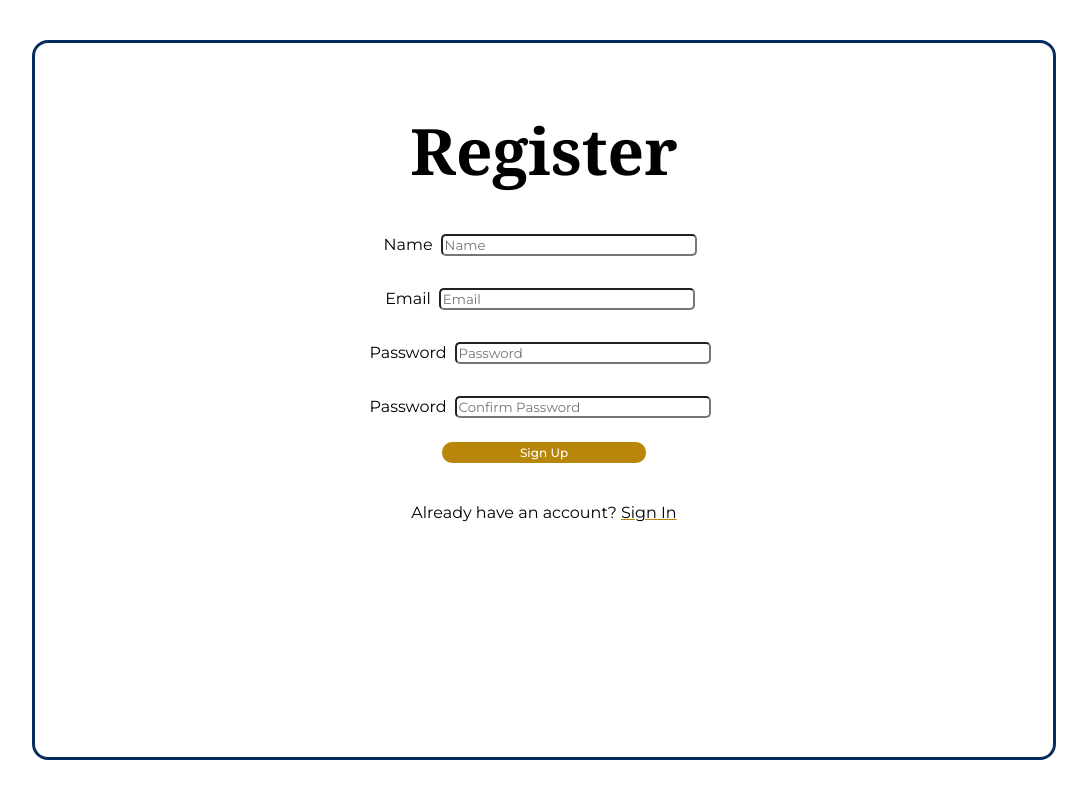
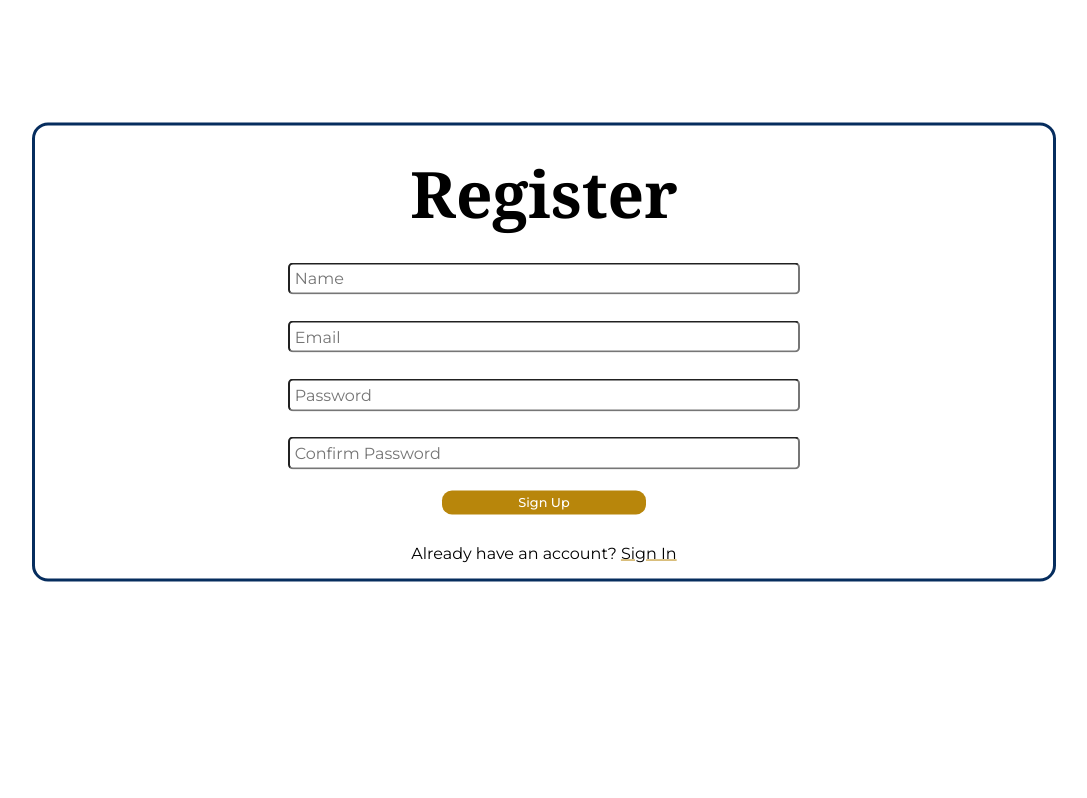
Before and after one commit to KemoniCodes/Recursive-Real-Estate-v2, a React (Create React App) app in the folder client/: page /register in a window 1280 px wide. Shown: the whole page, without its empty margins (96-1183 px from the left). Built offline with nearby package versions, Linux system fonts and the light colour scheme; a web font is replaced by a local one.

Commit message:
alert component/ action call

```diff
--- a/client/src/App.js
+++ b/client/src/App.js
@@ -4,6 +4,7 @@ import '../src/css/App.css';
 import Login from './components/layout/auth/Login';
 import Register from './components/layout/auth/Register';
 import Landing from './components/layout/Landing';
+import Alert from './components/layout/Alert';
 //Redux
 import { Provider } from 'react-redux';
 import store from './store';
@@ -13,6 +14,7 @@ const App = () => (
     <Router>
       <Fragment>
         <Route exact path="/" component={Landing} />
+        <Alert />
         <Switch>
           <Route exact path="/register" component={Register} />
           <Route exact path="/login" component={Login} />
--- a/client/src/actions/alert.js
+++ b/client/src/actions/alert.js
@@ -1,10 +1,12 @@
-import uuid from 'uuid';
+import { v4 as uuidv4 } from 'uuid';
 import { SET_ALERT, REMOVE_ALERT } from './types';
 
-export const setAlert = (msg, alertType) => dispatch => {
-    const id = uuid.v4();
+export const setAlert = (msg, alertType, timeout = 5000) => dispatch => {
+    const id = uuidv4();
     dispatch({
         type: SET_ALERT,
         payload: { msg, alertType, id }
     });
+
+    setTimeout(() => dispatch({ type: REMOVE_ALERT, payload: id }), timeout);
 };
--- /dev/null
+++ b/client/src/components/layout/Alert.js
@@ -0,0 +1,22 @@
+import React from 'react';
+import { connect } from 'react-redux';
+import PropTypes from 'prop-types';
+
+const Alert = ({ alerts }) =>
+    alerts !== null
+    && alerts.length > 0 &&
+    alerts.map(alert => (
+        <div key={alert.id} className={`alert alert-${alert.alertType}`}>
+            {alert.msg}
+        </div>
+    ));
+
+Alert.propTypes = {
+    alerts: PropTypes.array.isRequired
+}
+
+const mapStateToProps = state => ({
+    alerts: state.alert
+});
+
+export default connect(mapStateToProps)(Alert);
--- a/client/src/components/layout/auth/Login.js
+++ b/client/src/components/layout/auth/Login.js
@@ -23,11 +23,11 @@ const Login = () => {
             <h1>Sign In</h1>
             <form onSubmit={e => onSubmit(e)}>
                 <label>
-                    Email
+                    {/* Email */}
                     <input name="email" value={email} onChange={e => onChange(e)} type="email" required placeholder="Email" />
                 </label>
                 <label>
-                    Password
+                    {/* Password */}
                     <input name="password" value={password} onChange={e => onChange(e)} type="password" placeholder="Password" />
                 </label>
                 <button value='Login' type="submit">Sign In</button>
--- a/client/src/components/layout/auth/Register.js
+++ b/client/src/components/layout/auth/Register.js
@@ -1,8 +1,12 @@
 import React, { useState } from "react";
+import { connect } from 'react-redux';
 import { Link } from 'react-router-dom';
+import { setAlert } from '../../../actions/alert';
+import PropTypes from 'prop-types';
+
 import '../../../scss/register.scss';
 
-const Register = () => {
+const Register = ({ setAlert }) => {
     const [formData, setFormData] = useState({
         name: '',
         email: '',
@@ -16,9 +20,9 @@ const Register = () => {
     const onSubmit = async e => {
         e.preventDefault();
         if (password !== password2) {
-            console.log('Passwords do not match!')
+            setAlert('Passwords do not match!', 'danger');
         } else {
-            console.log('SUCCESS')
+            console.log('SUCCESS');
         }
     }
 
@@ -27,19 +31,19 @@ const Register = () => {
             <h1>Register</h1>
             <form onSubmit={e => onSubmit(e)}>
                 <label>
-                    Name
+                    {/* Name */}
                     <input name="name" value={name} onChange={e => onChange(e)} type="text" placeholder="Name" />
                 </label>
                 <label>
-                    Email
+                    {/* Email */}
                     <input name="email" value={email} onChange={e => onChange(e)} required type="email" placeholder="Email" />
                 </label>
                 <label>
-                    Password
+                    {/* Password */}
                      <input name="password" value={password} onChange={e => onChange(e)} type="password" placeholder="Password" />
                 </label>
                 <label>
-                    Password
+                    {/* Confirm password */}
                      <input name="password2" value={password2} onChange={e => onChange(e)} type="password" placeholder="Confirm Password" />
                 </label>
                 <button value="Register" type="submit">Sign Up</button>
@@ -49,4 +53,8 @@ const Register = () => {
     );
 };
 
-export default Register;
+Register.propTypes = {
+    setAlert: PropTypes.func.isRequired
+};
+
+export default connect(null, { setAlert })(Register);
--- a/client/src/css/register.css
+++ b/client/src/css/register.css
@@ -1,44 +1,56 @@
 div.register {
   text-align: center;
-  padding: 24px;
+  height: auto;
   margin: 0;
   position: absolute;
-  top: 50%;
+  top: 40%;
   left: 50%;
   -ms-transform: translate(-50%, -50%);
   transform: translate(-50%, -50%);
   border: 3px solid #062d5e;
   border-radius: 16px;
-  padding: 40px;
   width: 80vw;
-  height: 90vh; }
+  margin-top: 2rem; }
   div.register h1 {
     margin-top: 24px; }
   div.register form {
-    padding: 24px;
+    padding: .8rem;
     display: grid; }
   div.register label {
-    padding: 8px; }
+    padding: 0.3rem; }
   div.register input {
     margin: 8px;
-    width: 20vw;
+    width: 40vw;
     outline: none;
-    border-radius: 5px; }
+    padding: .3rem;
+    border-radius: 5px;
+    font-size: 1rem; }
   div.register button {
-    padding: 3px;
     border-radius: 10px;
     border: darkgoldenrod;
+    cursor: pointer;
     width: 16vw;
     margin-top: 8px;
     text-align: center;
     justify-self: center;
     outline: none;
-    font-size: 12px;
     font-weight: 500;
     background-color: darkgoldenrod;
-    color: white; }
+    color: white;
+    padding: .3rem;
+    font-size: .8rem; }
   div.register a {
     text-decoration: underline;
     text-decoration-line: 3px;
     text-decoration-color: darkgoldenrod;
     color: black; }
+
+div.alert.alert-danger {
+  background: #dc3545;
+  border-radius: 16px;
+  color: #fff;
+  margin-top: 3rem;
+  margin-left: 5.5rem;
+  margin-right: 5.5rem;
+  text-align: center;
+  padding: .8rem; }
--- a/client/src/reducers/alert.js
+++ b/client/src/reducers/alert.js
@@ -12,5 +12,5 @@ export default function (state = initialState, action) {
             return state.filter(alert => alert.id !== payload);
         default:
             return state;
-    }
+    };
 };
--- a/client/src/scss/App.scss
+++ b/client/src/scss/App.scss
@@ -1,8 +1,8 @@
+  $primary-color: #062d5e;
+
   body {
     margin: 0;
   }
-
-  $primary-color: #062d5e;
 
   * {
       box-sizing: border-box;
--- a/client/src/scss/login.scss
+++ b/client/src/scss/login.scss
@@ -3,18 +3,16 @@ $primary-color: #062d5e;
 
 div.login {
     text-align: center;
-    padding: 24px;
+    height: auto;
     margin: 0;
     position: absolute;
-    top: 50%;
+    top: 40%;
     left: 50%;
     -ms-transform: translate(-50%, -50%);
     transform: translate(-50%, -50%);
     border: 3px solid $primary-color;
     border-radius: 16px;
-    padding: 40px;
     width: 80vw;
-    height: 90vh;
 
 
         h1 {
@@ -22,34 +20,37 @@ div.login {
         }
 
         form {
-            padding: 24px;
+            padding: .8rem;
             display: grid;
         }
 
         label {
-            padding: 8px;
+            padding: 0.3rem;
         }
 
         input {
             margin: 8px;
-            width: 20vw;
+            width: 40vw;
             outline: none;
+            padding: .3rem;
             border-radius: 5px;
+            font-size: 1rem;
         }
 
         button {
-            padding: 3px;
             border-radius: 10px;
             border: darkgoldenrod;
+            cursor: pointer;
             width: 16vw;
             margin-top: 8px;
             text-align: center;
             justify-self: center;
             outline: none;
-            font-size: 12px;
             font-weight: 500;
             background-color: darkgoldenrod;
             color: white;
+            padding: .3rem;
+            font-size: .8rem;
         }
 
         a {
@@ -58,6 +59,4 @@ div.login {
             text-decoration-color: darkgoldenrod;
             color: black;
         }
-
-
 }
--- a/client/src/scss/register.scss
+++ b/client/src/scss/register.scss
@@ -1,19 +1,20 @@
 $primary-color: #062d5e;
+$danger-color: #dc3545;
+
 
 div.register {
     text-align: center;
-    padding: 24px;
+    height: auto;
     margin: 0;
     position: absolute;
-    top: 50%;
+    top: 40%;
     left: 50%;
     -ms-transform: translate(-50%, -50%);
     transform: translate(-50%, -50%);
     border: 3px solid $primary-color;
     border-radius: 16px;
-    padding: 40px;
     width: 80vw;
-    height: 90vh;
+    margin-top: 2rem;
 
 
         h1 {
@@ -21,35 +22,37 @@ div.register {
         }
 
         form {
-            padding: 24px;
+            padding: .8rem;
             display: grid;
         }
 
         label {
-            padding: 8px;
+            padding: 0.3rem;
         }
 
         input {
             margin: 8px;
-            width: 20vw;
+            width: 40vw;
             outline: none;
+            padding: .3rem;
             border-radius: 5px;
+            font-size: 1rem;
         }
 
         button {
-            padding: 3px;
             border-radius: 10px;
             border: darkgoldenrod;
-
+            cursor: pointer;
             width: 16vw;
             margin-top: 8px;
             text-align: center;
             justify-self: center;
             outline: none;
-            font-size: 12px;
             font-weight: 500;
             background-color: darkgoldenrod;
             color: white;
+            padding: .3rem;
+            font-size: .8rem;
         }
 
         a {
@@ -59,3 +62,15 @@ div.register {
             color: black;
         }
 }
+
+div.alert.alert-danger {
+    background: $danger-color;
+    border-radius: 16px;
+    color: #fff;
+    margin-top: 3rem;
+    margin-left: 5.5rem;
+    margin-right: 5.5rem;
+    text-align: center;
+    padding:.8rem;
+    // width: 80px;
+};
```
Also changed, not shown: client/src/css/login.css (+13 -12 lines).
